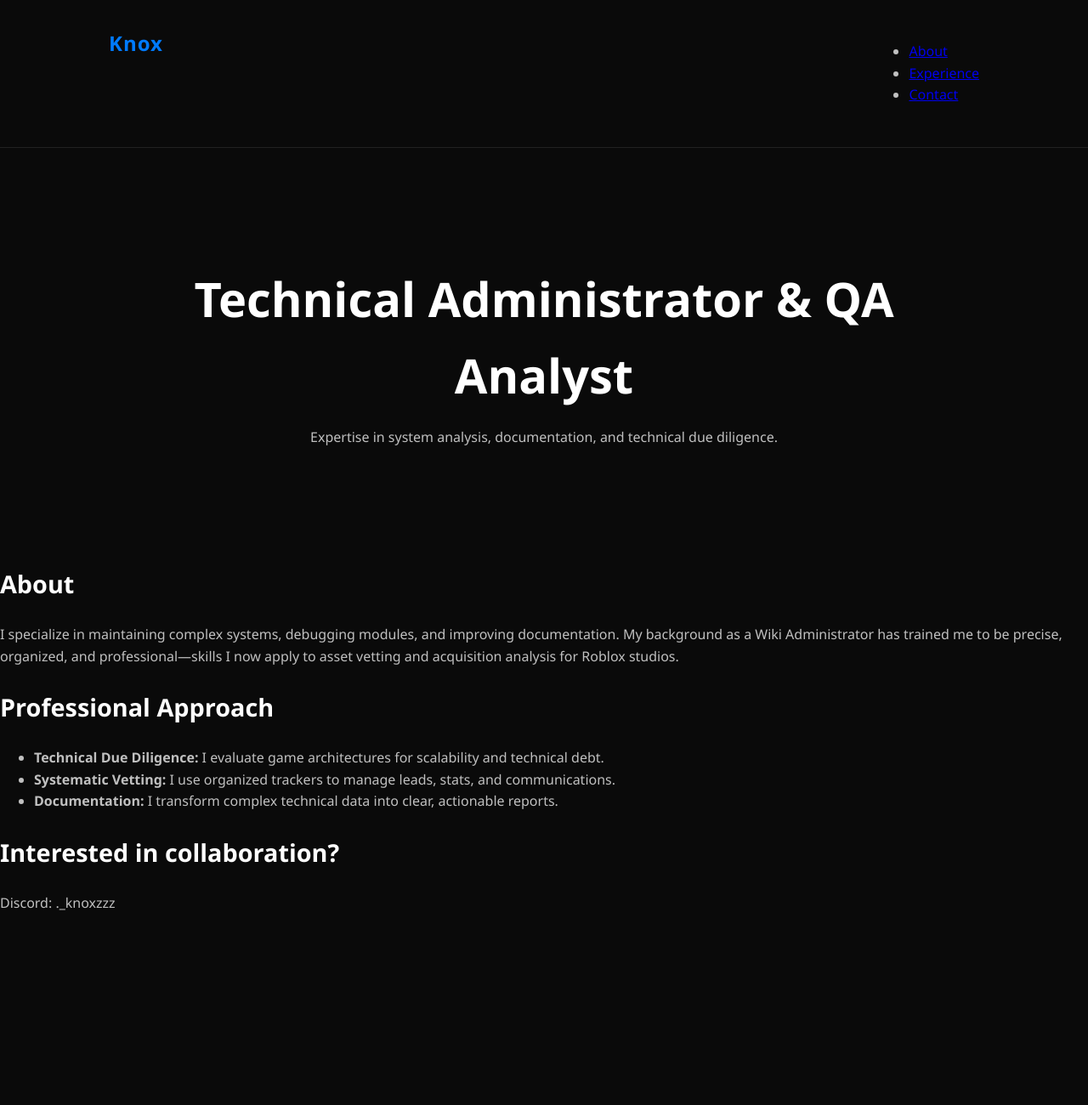
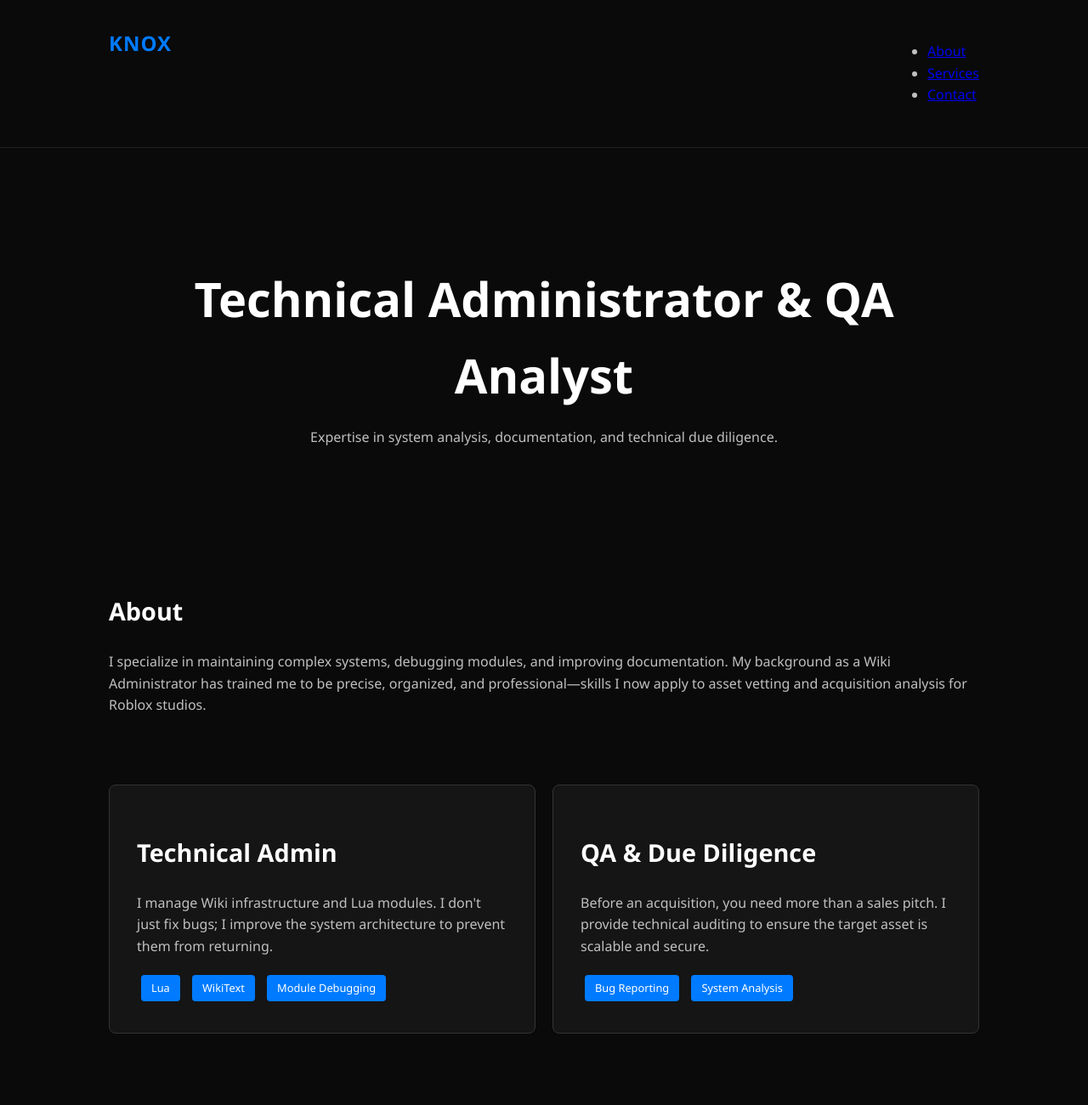
Before and after one commit to Vooolker/Vooolker.github.io, a plain HTML site: page index.html in a window 1280 px wide. Shown: the top 1300 px of the page at 85% size. Before the commit the page ends 1091 px from the top, so only its background shows below. Drawn offline with Linux system fonts and the light colour scheme.

Commit message:
Update index.html

```diff
--- a/index.html
+++ b/index.html
@@ -8,10 +8,10 @@
 </head>
 <body>
     <nav>
-        <div class="logo">Knox</div>
+        <div class="logo">KNOX</div>
         <ul>
             <li><a href="#about">About</a></li>
-            <li><a href="#experience">Experience</a></li>
+            <li><a href="#services">Services</a></li>
             <li><a href="#contact">Contact</a></li>
         </ul>
     </nav>
@@ -21,21 +21,25 @@
         <p>Expertise in system analysis, documentation, and technical due diligence.</p>
     </header>
 
-    <section id="about">
+    <section id="about" style="padding: 2rem 10%;">
         <h2>About</h2>
         <p>I specialize in maintaining complex systems, debugging modules, and improving documentation. My background as a Wiki Administrator has trained me to be precise, organized, and professional—skills I now apply to asset vetting and acquisition analysis for Roblox studios.</p>
     </section>
 
-    <section id="experience">
-        <h2>Professional Approach</h2>
-        <ul>
-            <li><strong>Technical Due Diligence:</strong> I evaluate game architectures for scalability and technical debt.</li>
-            <li><strong>Systematic Vetting:</strong> I use organized trackers to manage leads, stats, and communications.</li>
-            <li><strong>Documentation:</strong> I transform complex technical data into clear, actionable reports.</li>
-        </ul>
+    <section class="grid">
+        <div class="card">
+            <h2>Technical Admin</h2>
+            <p>I manage Wiki infrastructure and Lua modules. I don't just fix bugs; I improve the system architecture to prevent them from returning.</p>
+            <span class="tech-tag">Lua</span> <span class="tech-tag">WikiText</span> <span class="tech-tag">Module Debugging</span>
+        </div>
+        <div class="card">
+            <h2>QA & Due Diligence</h2>
+            <p>Before an acquisition, you need more than a sales pitch. I provide technical auditing to ensure the target asset is scalable and secure.</p>
+            <span class="tech-tag">Bug Reporting</span> <span class="tech-tag">System Analysis</span>
+        </div>
     </section>
 
-    <section id="contact">
+    <section id="contact" style="padding: 2rem 10%;">
         <h2>Interested in collaboration?</h2>
         <p>Discord: ._knoxzzz</p>
     </section>
```
